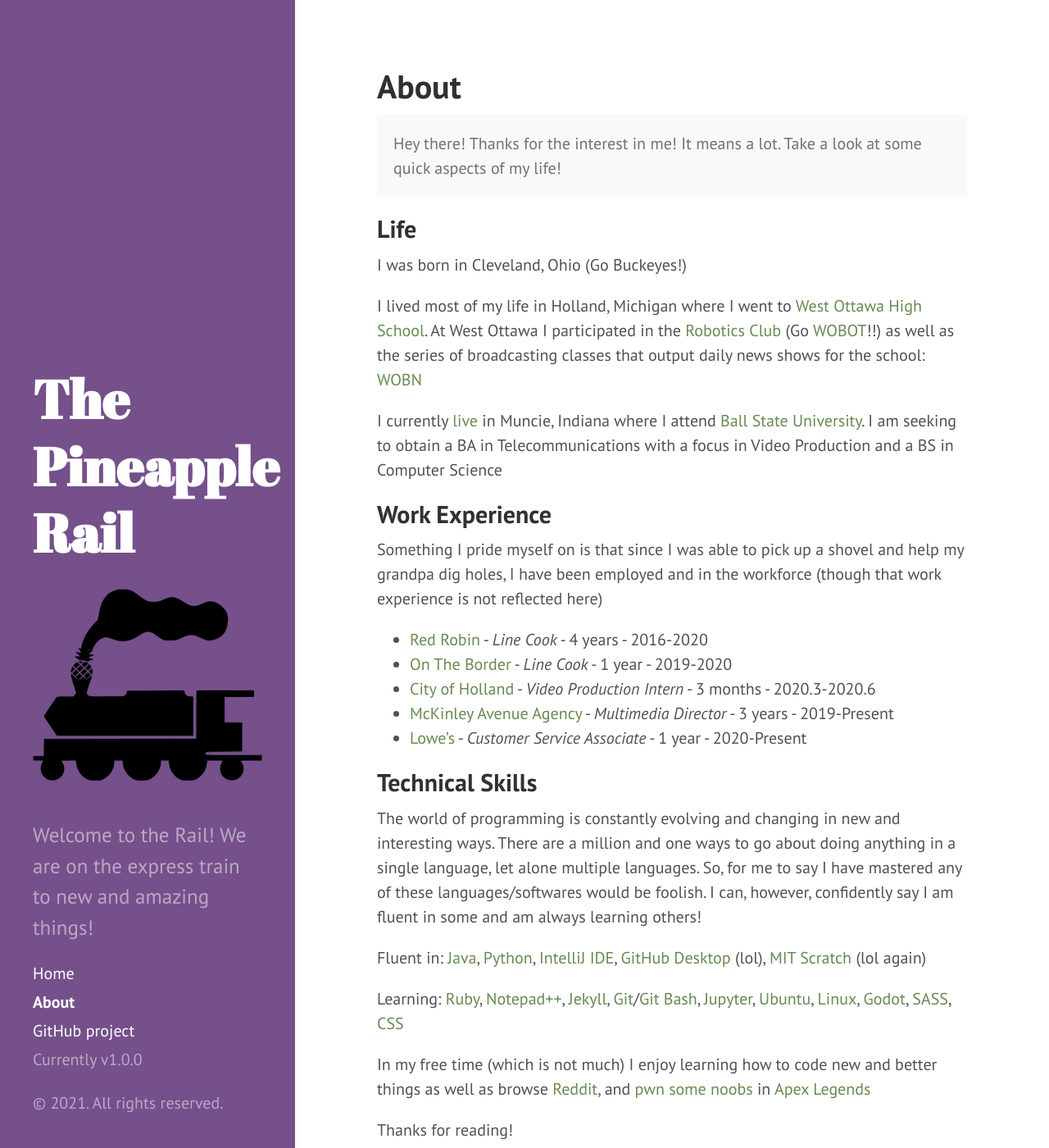
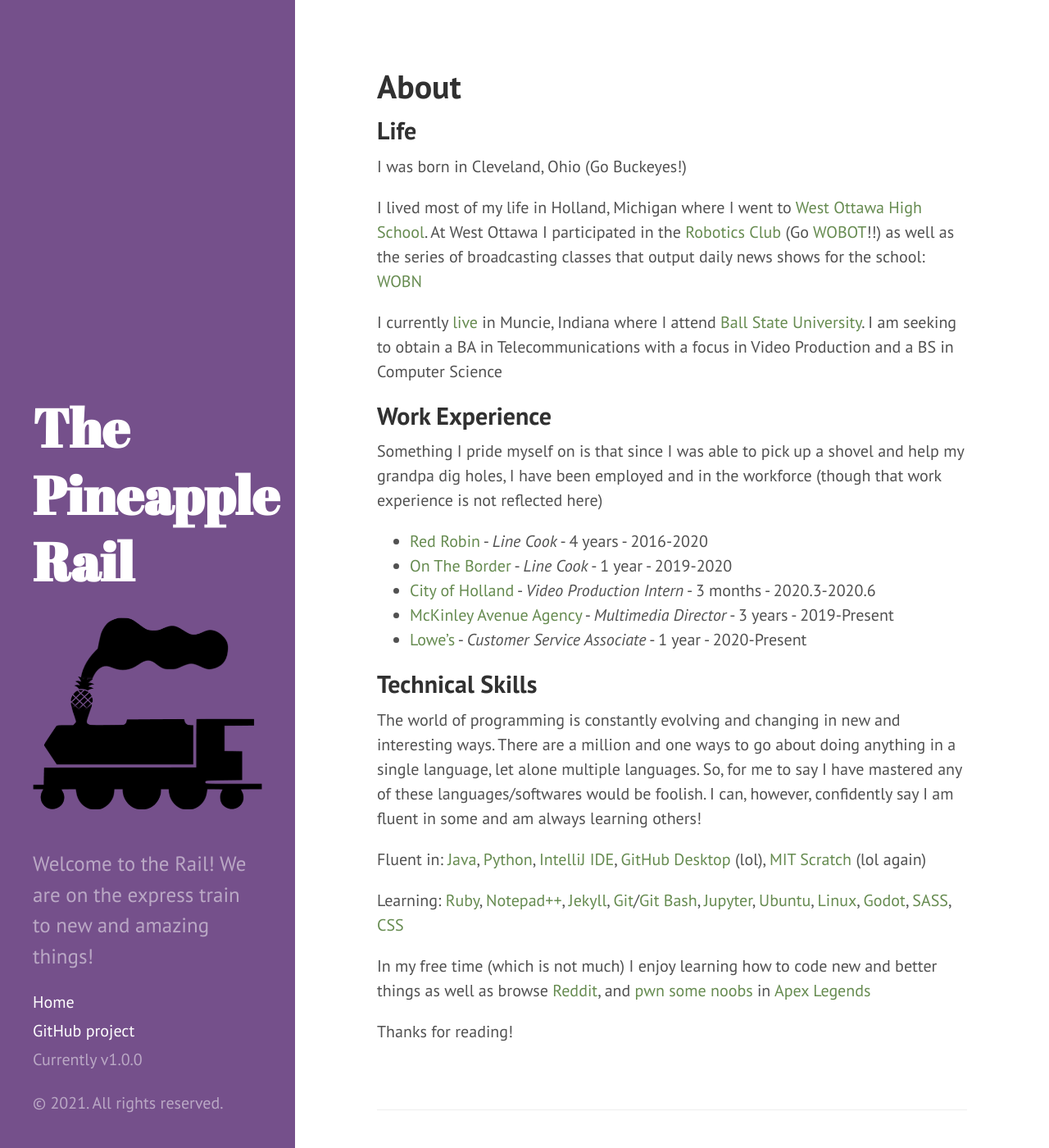
Before and after one commit to DuncanKlam/DuncanKlam.github.io, a Jekyll site: the page built from about.md, in a window 1280 px wide and 1400 px high. Shown: the whole window at 82% size. Built offline with Jekyll 4.4.1, drawn with Linux system fonts in a browser that asks for light colours.

```diff
--- a/about.md
+++ b/about.md
@@ -1,11 +1,7 @@
 ---
-layout: page
+layout: post
 title: About
 ---
-
-<p class="message">
-  Hey there! Thanks for the interest in me! It means a lot. Take a look at some quick aspects of my life!
-</p>
 
 ## Life
 
@@ -16,7 +12,6 @@ I lived most of my life in Holland, Michigan where I went to [West Ottawa High S
 
 I currently [live](https://www.instagram.com/klemmchowdah/) in Muncie, Indiana where I attend [Ball State University](https://www.bsu.edu/).
 I am seeking to obtain a BA in Telecommunications with a focus in Video Production and a BS in Computer Science
-
 
 ## Work Experience
 
```
Also changed, not shown: _posts/2021-09-09-about-me.md (+4 -3 lines).
